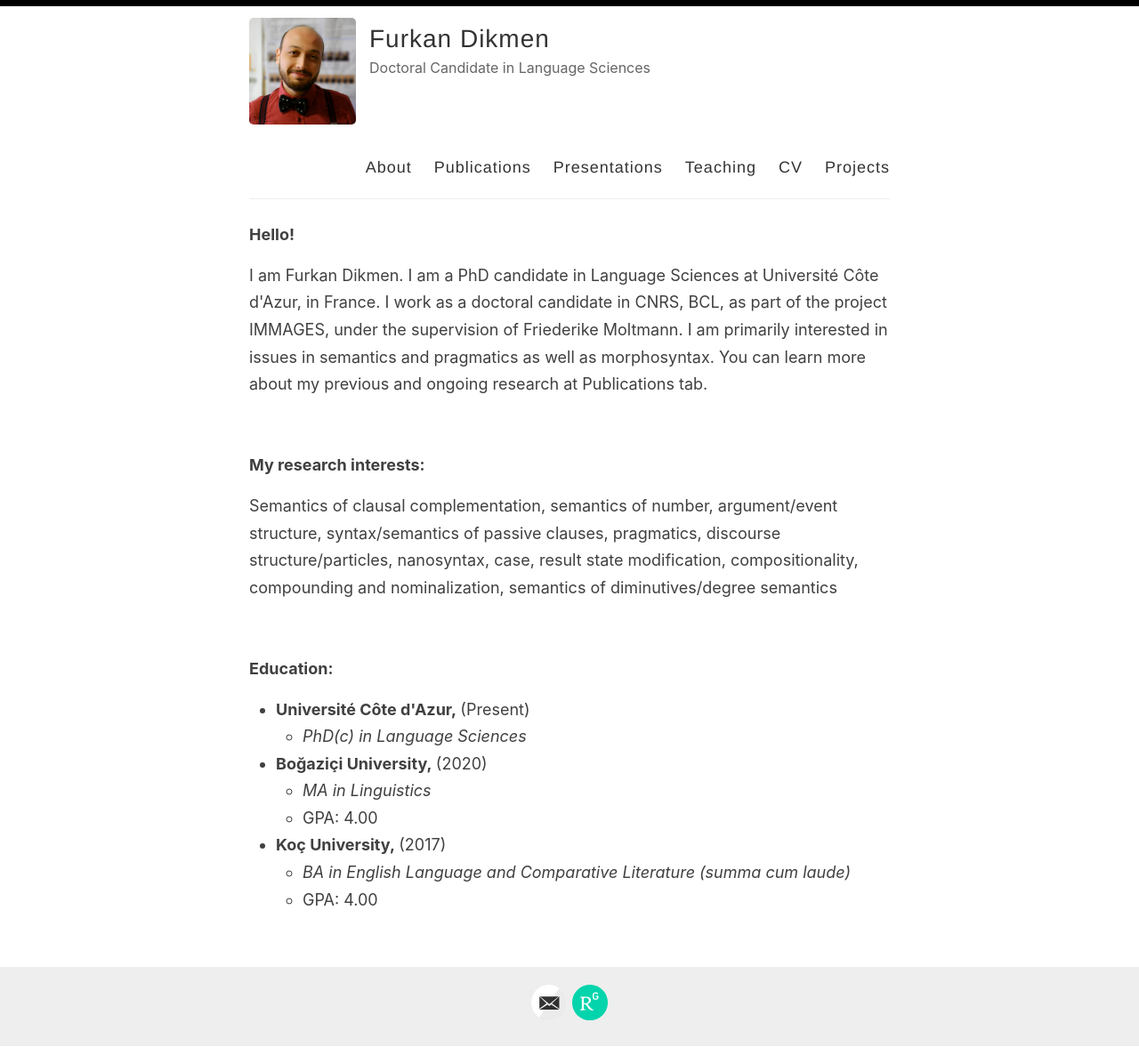
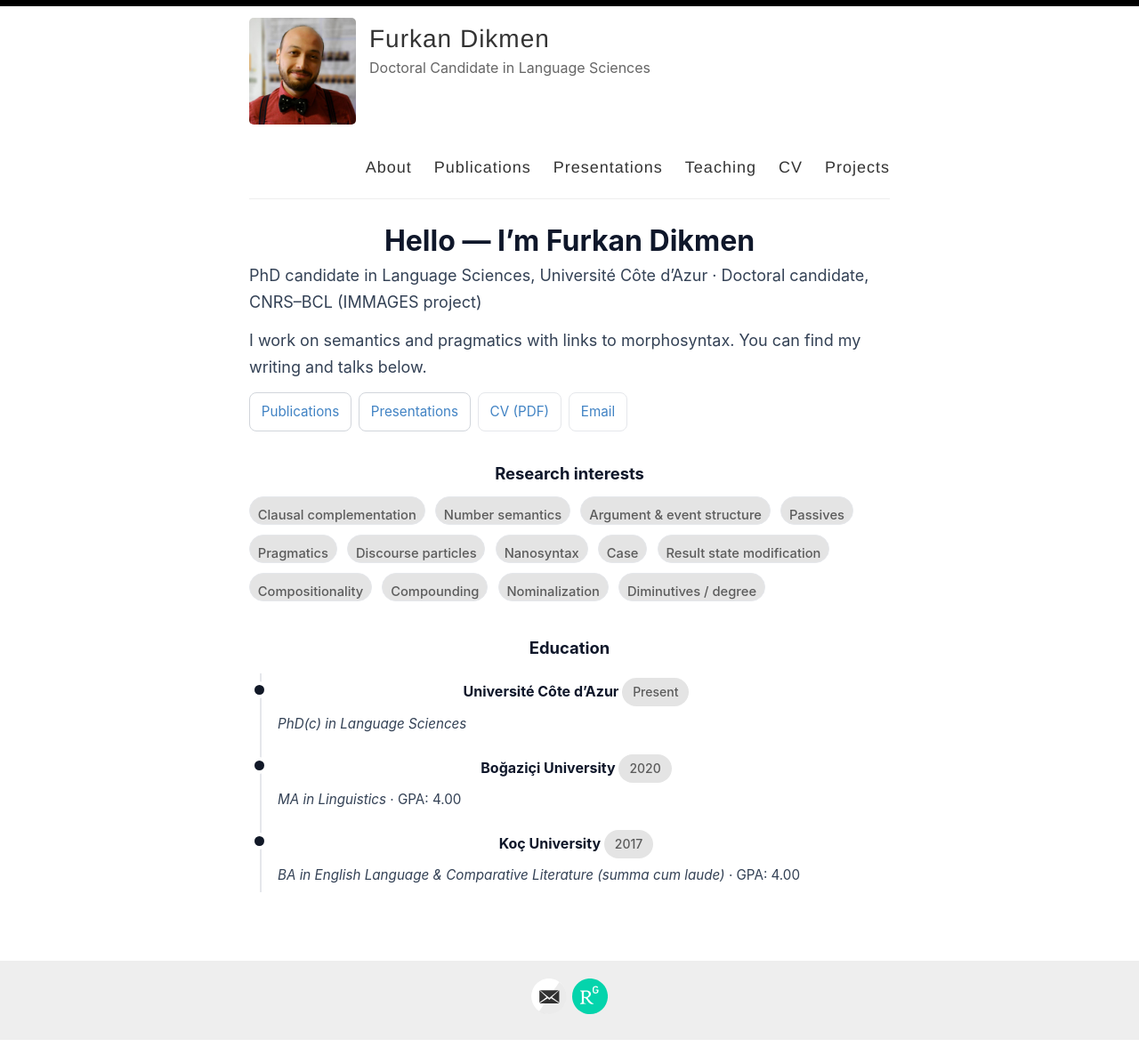
Before and after one commit to furkandikmen/furkandikmen.github.io, a Jekyll site: the page built from index.html, in a window 1280 px wide. Shown: the whole page at 89% size. Built offline with Jekyll 4.4.1, drawn with Linux system fonts in a browser that asks for light colours; the list of posts is cut into pages by our own code.

Commit message:
Update index.html

```diff
--- a/index.html
+++ b/index.html
@@ -2,33 +2,98 @@
 layout: default
 ---
 
-<html>
-<p><strong>Hello!</strong></p>
-<p>I am Furkan Dikmen. I am a PhD candidate in Language Sciences at Université Côte d'Azur, in France. I work as a doctoral candidate in CNRS, BCL, as part of the project IMMAGES, under the supervision of Friederike Moltmann. I am primarily interested in issues in semantics and pragmatics as well as morphosyntax. You can learn more about my previous and ongoing research at Publications tab.&nbsp;</p>
+<style>
+/* ====== Minimal inline styles for a clean academic homepage ====== */
+:root { --ring:#e5e7eb; --ink:#0f172a; --sub:#334155; }
+.hero { margin: 1.75rem 0 1.25rem; }
+.hero h1 { font-size: 2rem; line-height: 1.2; margin: 0 0 .25rem; color: var(--ink); }
+.hero .subtitle { color: var(--sub); margin: 0 0 .75rem; }
+.hero p { margin: 0.25rem 0 0.75rem; color: var(--sub); }
 
-<p>&nbsp;</p>
+.actions { display: flex; flex-wrap: wrap; gap: .5rem; margin: .5rem 0 1.25rem; }
+.actions a, .actions button {
+  display: inline-block; padding: .5rem .8rem; border-radius: .5rem; text-decoration: none;
+  border: 1px solid var(--ring); font-size: .95rem;
+}
+.actions a:hover { background: #f8fafc; }
+.actions .primary { border-color: #d1d5db; }
 
-<p><strong>My research interests:</strong></p>
+.section { margin: 2rem 0; }
+.section h2 { font-size: 1.15rem; margin: 0 0 .6rem; color: var(--ink); }
 
-<p>Semantics of clausal complementation, semantics of number, argument/event structure, syntax/semantics of passive clauses, pragmatics, discourse structure/particles, nanosyntax, case, result state modification, compositionality, compounding and nominalization, semantics of diminutives/degree semantics</p>
-</html>
-<p><br></p>
+.chips { display: flex; flex-wrap: wrap; gap: .4rem; }
+.chips .chip {
+  border: 1px solid var(--ring); border-radius: 999px; padding: .25rem .55rem; font-size: .92rem;
+}
 
-<p><strong>Education:</strong></p>
-<ul>
-    <li><strong>Université Côte d'Azur,&nbsp;</strong>(Present)<ul>
-            <li><em>PhD(c) in Language Sciences</em>&nbsp;</li>
-        </ul>
+.edu { position: relative; margin-top: .75rem; }
+.edu::before { content:""; position:absolute; left:.75rem; top:0; bottom:0; width:2px; background: var(--ring); }
+.edu-item { position: relative; padding: .35rem .75rem .35rem 2rem; margin: 0 0 .6rem; border-radius: .65rem; }
+.edu-item:hover { background: rgba(0,0,0,.03); }
+.edu-item .dot { position:absolute; left:.38rem; top:.8rem; width:.7rem; height:.7rem; border-radius:999px; background:#111827; box-shadow: 0 0 0 4px #fff; }
+.edu-item h3 { margin: 0; font-size:1rem; color: var(--ink); }
+.edu-item .meta { margin:.1rem 0 0; color: var(--sub); font-size:.95rem; }
+.edu-item ul { margin:.35rem 0 0 1rem; }
 
-    </li>
-    <li><strong>Boğazi&ccedil;i University,&nbsp;</strong>(2020)<ul>
-            <li><em>MA in Linguistics</em></li>
-            <li>GPA: 4.00</li>
-        </ul>
-    </li>
-    <li><strong>Ko&ccedil; University,&nbsp;</strong>(2017)&nbsp;<ul>
-            <li><em>BA in English Language and Comparative Literature (summa cum laude)</em>&nbsp;</li>
-            <li>GPA: 4.00&nbsp;</li>
-        </ul>
-    </li>
-</ul>
+@media (prefers-color-scheme: dark) {
+  :root { --ring:#334155; --ink:#e5e7eb; --sub:#94a3b8; }
+  .actions a:hover { background: #0b0f14; }
+  .edu-item:hover { background: rgba(255,255,255,.04); }
+}
+</style>
+
+<section class="hero">
+  <h1>Hello — I’m Furkan Dikmen</h1>
+  <p class="subtitle">PhD candidate in Language Sciences, Université Côte d’Azur · Doctoral candidate, CNRS–BCL (IMMAGES project)</p>
+  <p>I work on semantics and pragmatics with links to morphosyntax. You can find my writing and talks below.</p>
+
+  <div class="actions">
+    <a class="primary" href="{{ '/publications/' | relative_url }}">Publications</a>
+    <a class="primary" href="{{ '/presentations/' | relative_url }}">Presentations</a>
+    <!-- Optional: update this path if you have a CV file -->
+    <a href="{{ '/assets/cv.pdf' | relative_url }}">CV (PDF)</a>
+    <a href="mailto:furkan.dikmen@etu.univ-cotedazur.fr">Email</a>
+  </div>
+</section>
+
+<section class="section">
+  <h2>Research interests</h2>
+  <div class="chips">
+    <span class="chip">Clausal complementation</span>
+    <span class="chip">Number semantics</span>
+    <span class="chip">Argument &amp; event structure</span>
+    <span class="chip">Passives</span>
+    <span class="chip">Pragmatics</span>
+    <span class="chip">Discourse particles</span>
+    <span class="chip">Nanosyntax</span>
+    <span class="chip">Case</span>
+    <span class="chip">Result state modification</span>
+    <span class="chip">Compositionality</span>
+    <span class="chip">Compounding</span>
+    <span class="chip">Nominalization</span>
+    <span class="chip">Diminutives / degree</span>
+  </div>
+</section>
+
+<section class="section">
+  <h2>Education</h2>
+  <div class="edu">
+    <div class="edu-item">
+      <div class="dot" aria-hidden="true"></div>
+      <h3>Université Côte d’Azur <span class="chip">Present</span></h3>
+      <p class="meta"><em>PhD(c) in Language Sciences</em></p>
+    </div>
+
+    <div class="edu-item">
+      <div class="dot" aria-hidden="true"></div>
+      <h3>Boğaziçi University <span class="chip">2020</span></h3>
+      <p class="meta"><em>MA in Linguistics</em> · GPA: 4.00</p>
+    </div>
+
+    <div class="edu-item">
+      <div class="dot" aria-hidden="true"></div>
+      <h3>Koç University <span class="chip">2017</span></h3>
+      <p class="meta"><em>BA in English Language &amp; Comparative Literature (summa cum laude)</em> · GPA: 4.00</p>
+    </div>
+  </div>
+</section>
```
